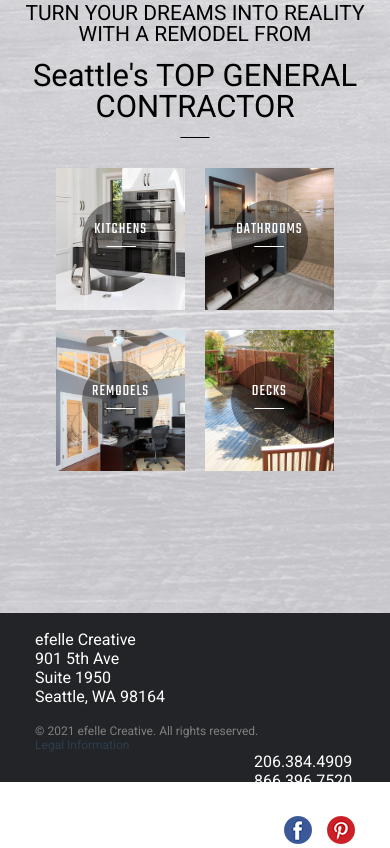
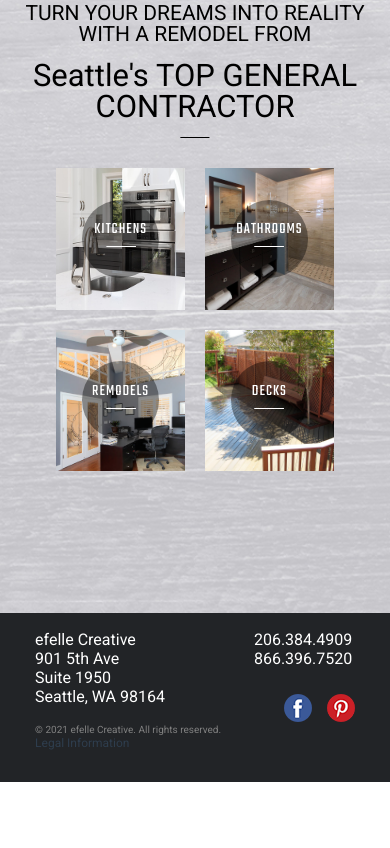
Before and after one commit to 1anderson2jacob/efelle-code-test, a plain HTML site: page index.html in a window 390 px wide. Shown: the part 1111-1959 px from the top of the page. After the commit the page ends 1893 px from the top, so only its background shows below. Drawn offline with Linux system fonts and the light colour scheme.

Commit message:
fixed mobile footerscaling to not trigger reflow, also fixed header logo sizing for same reason

```diff
--- a/styles/footer.css
+++ b/styles/footer.css
@@ -72,4 +72,9 @@ footer span {
     #legal-copyright {
         margin-top: 2vh;
     }
+
+    #copyright {
+        font-size: 10px;
+        color: gray;
+    }
 }
--- a/styles/header.css
+++ b/styles/header.css
@@ -123,3 +123,9 @@ header {
         display: block;
     }
 }
+
+@media screen and (max-width: 650px) {
+    #logo {
+        width: 140px;
+    }
+}
```
